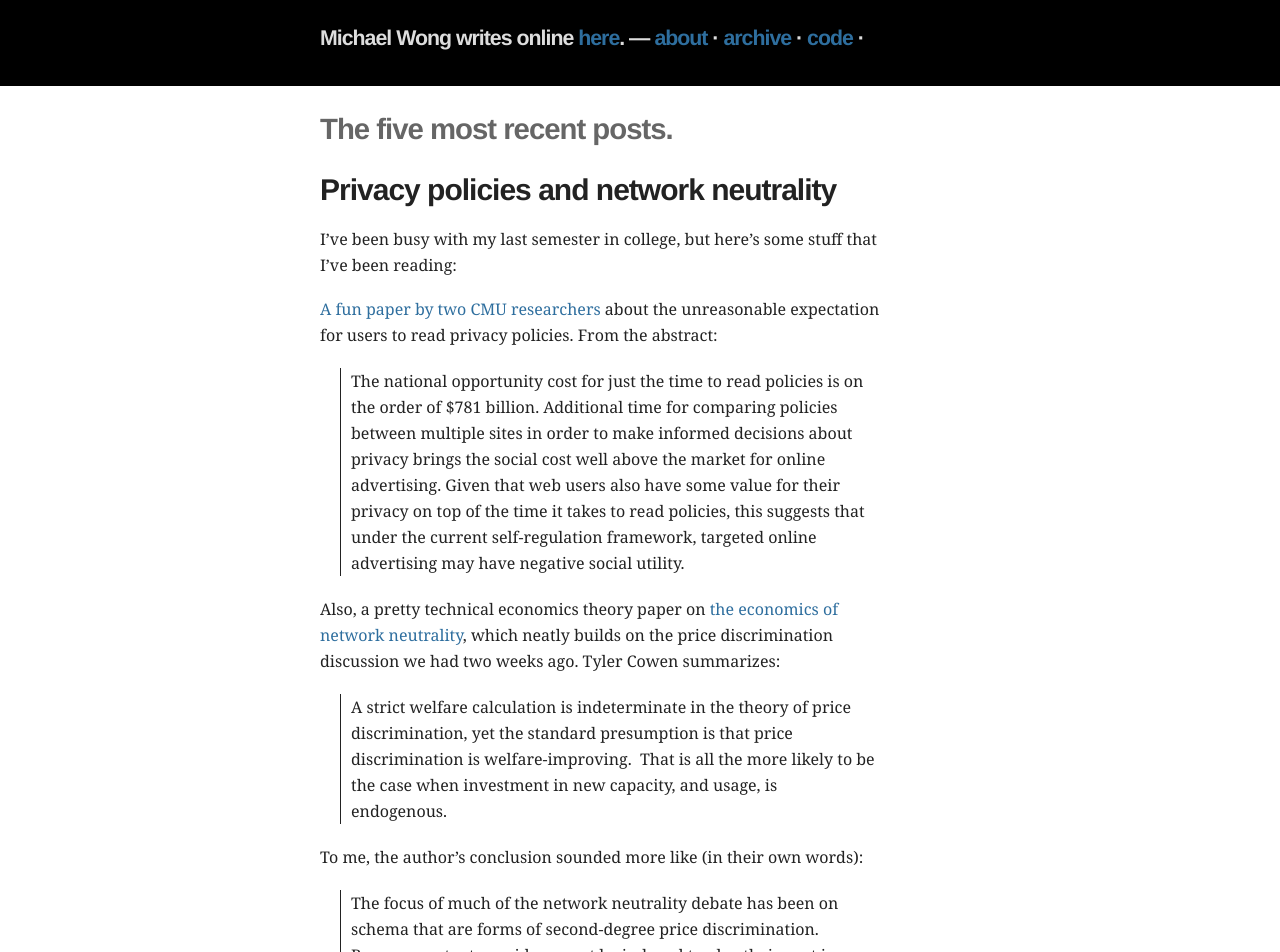
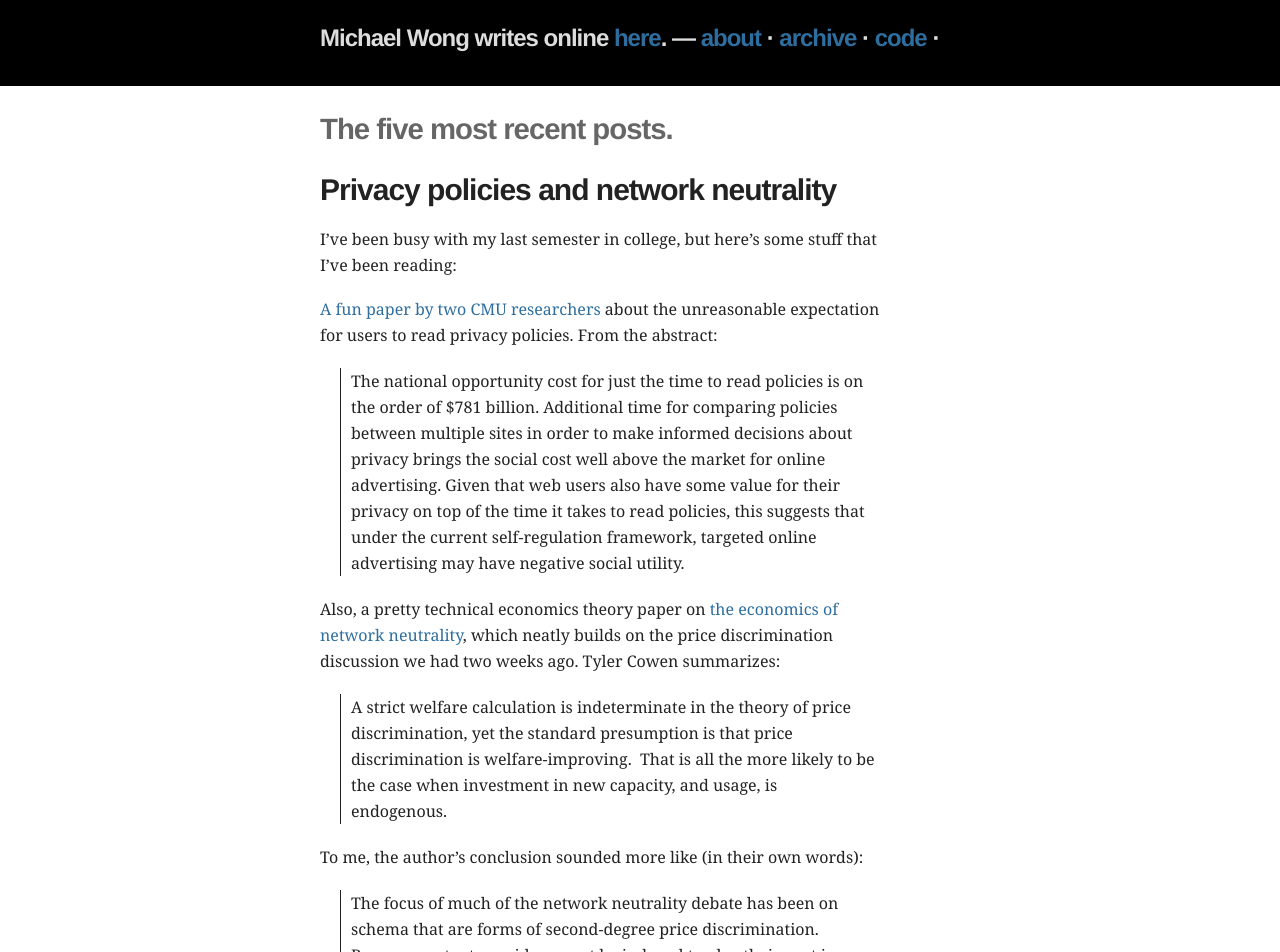
Before and after one commit to mbwong/mbwong.github.com, a Jekyll site: the page built from index.html, in a window 1280 px wide. Shown: the top 952 px of the page. Built offline with Jekyll 4.4.1, drawn with Linux system fonts in a browser that asks for light colours.

Commit message:
chagned banner

```diff
--- a/css/screen.css
+++ b/css/screen.css
@@ -140,7 +140,7 @@ header {
 }
 
 #title {
-  font-size: 16pt;
+  font-size: 18pt;
 }
 
 #wrapper {
```
